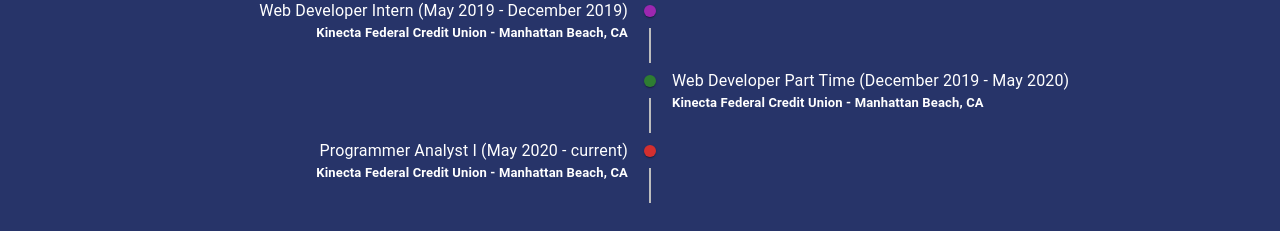
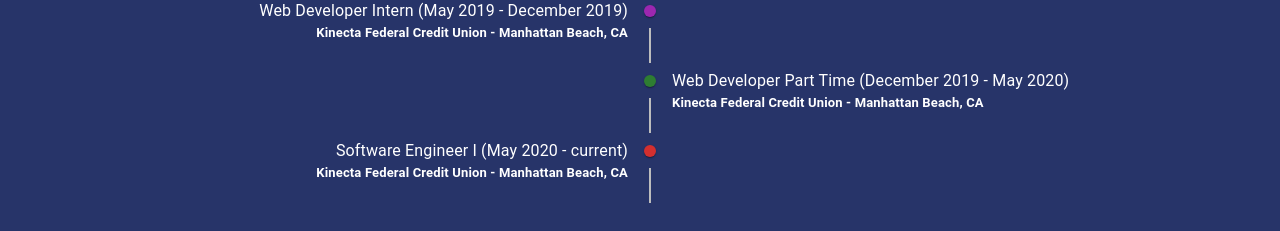
Before and after one commit to landaverde15/portfolio_site, a React (Create React App) app: page / in a window 1280 px wide. Shown: the part 2651-2882 px from the top of the page. Built offline with nearby package versions, Linux system fonts and the light colour scheme.

Commit message:
Update verbiage

```diff
--- a/src/Pages/Work.tsx
+++ b/src/Pages/Work.tsx
@@ -78,7 +78,7 @@
                             </TimelineSeparator>
                             <TimelineContent>
                                 <Typography variant="h5" component="span">
-                                    Programmer Analyst I (May 2020 - current)
+                                    Software Engineer I (May 2020 - current)
                                 </Typography>
                                 <Typography variant="h6">Kinecta Federal Credit Union - Manhattan Beach, CA</Typography>
                             </TimelineContent>
```
